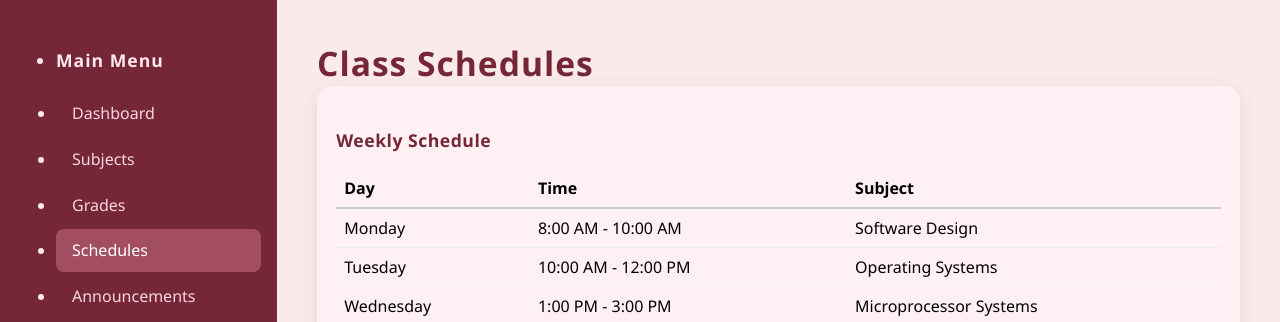
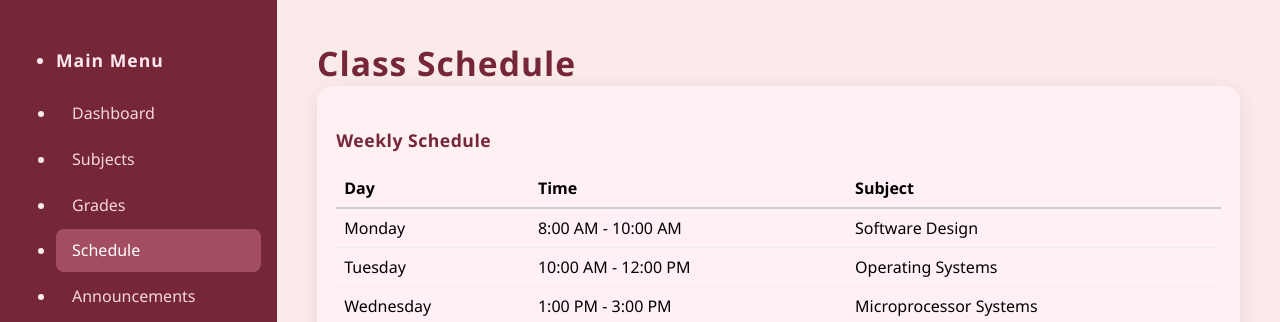
Before and after one commit to DeCCC1/FINALPROJVSS, a React (Create React App) app: page /Schedule in a window 1280 px wide. Shown: the top 322 px of the page. Built offline with nearby package versions, Linux system fonts and the light colour scheme.

Commit message:
Update Schedule.js

```diff
--- a/src/Schedule.js
+++ b/src/Schedule.js
@@ -1,8 +1,7 @@
 import React from "react";
-import { useNavigate } from "react-router-dom";
-function Schedules({ setAuth }) {
-  const navigate = useNavigate();
+import { NavLink } from "react-router-dom";
 
+function Schedule({ setAuth }) {
   const scheduleData = [
     { day: "Monday", time: "8:00 AM - 10:00 AM", subject: "Software Design" },
     {
@@ -26,40 +25,64 @@ function Schedules({ setAuth }) {
           <ul className="sidebar-section">
             <li className="sidebar-section-title">Main Menu</li>
             <li>
-              <a
-                className="sidebar-link"
-                onClick={() => navigate("/Dashboard")}
+              <NavLink
+                to="/Dashboard"
+                className={({ isActive }) =>
+                  isActive ? "sidebar-link active" : "sidebar-link"
+                }
               >
                 Dashboard
-              </a>
+              </NavLink>
             </li>
             <li>
-              <a className="sidebar-link" onClick={() => navigate("/subjects")}>
+              <NavLink
+                to="/subjects"
+                className={({ isActive }) =>
+                  isActive ? "sidebar-link active" : "sidebar-link"
+                }
+              >
                 Subjects
-              </a>
+              </NavLink>
             </li>
             <li>
-              <a className="sidebar-link" onClick={() => navigate("/grades")}>
+              <NavLink
+                to="/grades"
+                className={({ isActive }) =>
+                  isActive ? "sidebar-link active" : "sidebar-link"
+                }
+              >
                 Grades
-              </a>
+              </NavLink>
             </li>
             <li>
-              <a
-                className="sidebar-link active"
-                onClick={() => navigate("/schedules")}
+              <NavLink
+                to="/schedule"
+                className={({ isActive }) =>
+                  isActive ? "sidebar-link active" : "sidebar-link"
+                }
               >
-                Schedules
-              </a>
+                Schedule
+              </NavLink>
             </li>
             <li>
-              <a className="sidebar-link" onClick={() => navigate("#")}>
+              <NavLink
+                to="/announcements"
+                className={({ isActive }) =>
+                  isActive ? "sidebar-link active" : "sidebar-link"
+                }
+              >
                 Announcements
-              </a>
+              </NavLink>
             </li>
             <li>
-              <a className="sidebar-link" onClick={() => navigate("#")}>
+              <NavLink
+                to="/profile"
+                className={({ isActive }) =>
+                  isActive ? "sidebar-link active" : "sidebar-link"
+                }
+              >
                 Profile
-              </a>
+              </NavLink>
             </li>
           </ul>
         </nav>
@@ -67,7 +90,7 @@ function Schedules({ setAuth }) {
 
       <div className="main-content">
         <header className="main-header">
-          <h1>Class Schedules</h1>
+          <h1>Class Schedule</h1>
         </header>
 
         <section className="dashboard-panel">
@@ -123,4 +146,4 @@ function Schedules({ setAuth }) {
   );
 }
 
-export default Schedules;
+export default Schedule;
```
